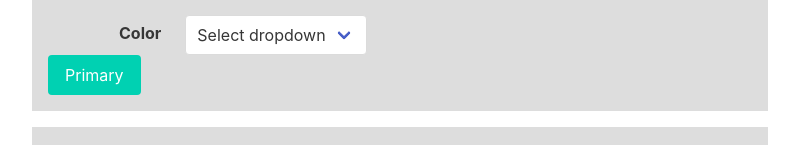
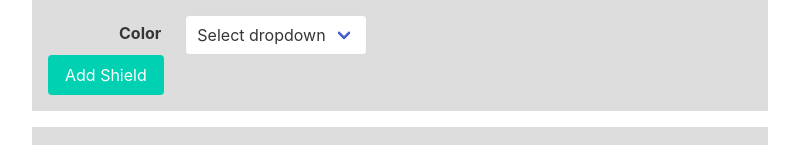
Before and after one commit to pranav-ap/write-a-readme, a Gatsby site: page / in a window 1280 px wide. Shown: the part 533-678 px from the top of the page, without its empty margins (240-1039 px from the left). Built offline with nearby package versions, Linux system fonts and the light colour scheme; Gatsby itself is replaced by a stand-in of ours.

Commit message:
data input update

```diff
--- a/src/components/Slideshow.js
+++ b/src/components/Slideshow.js
@@ -132,7 +132,7 @@
       </div>
 
       <div>
-        <a className="button is-primary">Primary</a>
+        <a className="button is-primary">Add Shield</a>
       </div>
     </div>
   )
```
